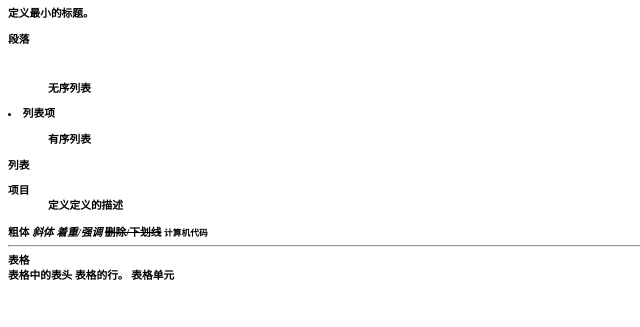
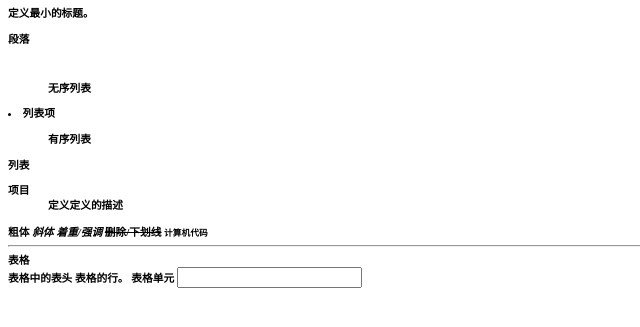
Before and after one commit to wyaoyaoyao/HTMLLearning, a plain HTML site: page demo01/demo.html in a window 1280 px wide. Shown: the part 143-470 px from the top of the page, without its empty margins (0-640 px from the left). Drawn offline with Linux system fonts and the light colour scheme.

Commit message:
添加input

```diff
--- a/demo01/demo.html
+++ b/demo01/demo.html
@@ -57,6 +57,7 @@
 	<th>表格中的表头</th>
 	<tr>表格的行。</tr>
 	<td>表格单元</td>
-
+	<input type="text">
+<!-- <input>输入标签 输入类型是由类型属性（type）定义的 -->
 </body>
 </html>
```
